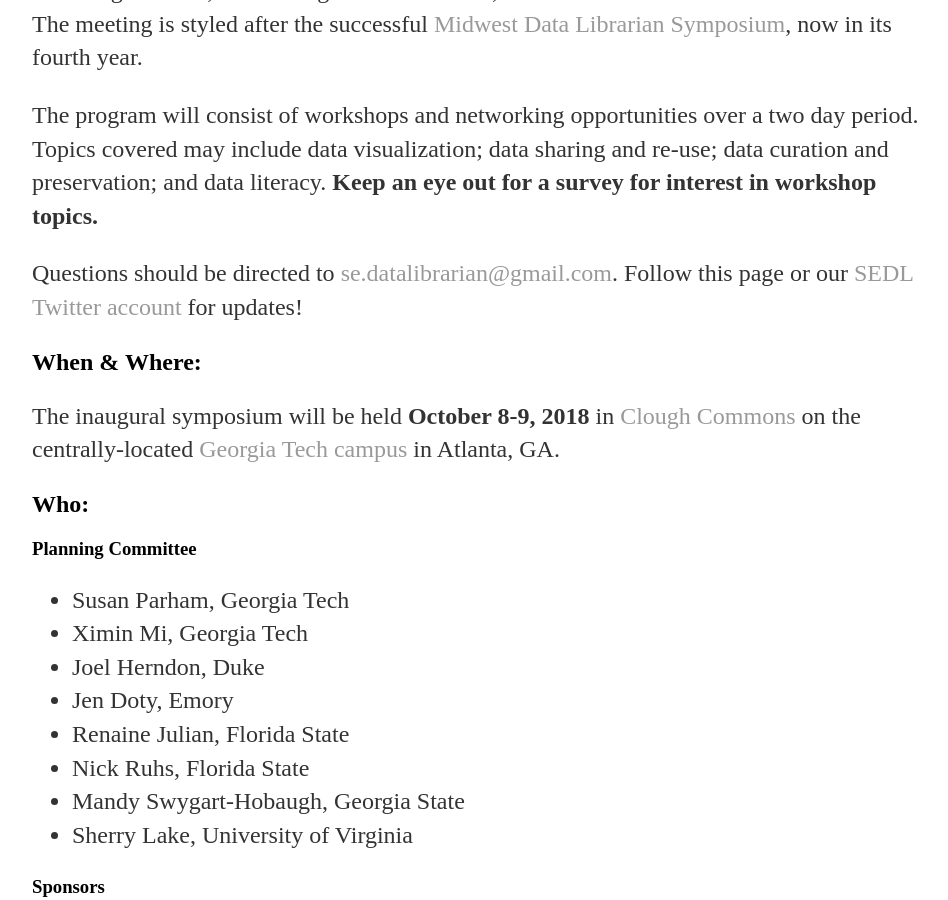
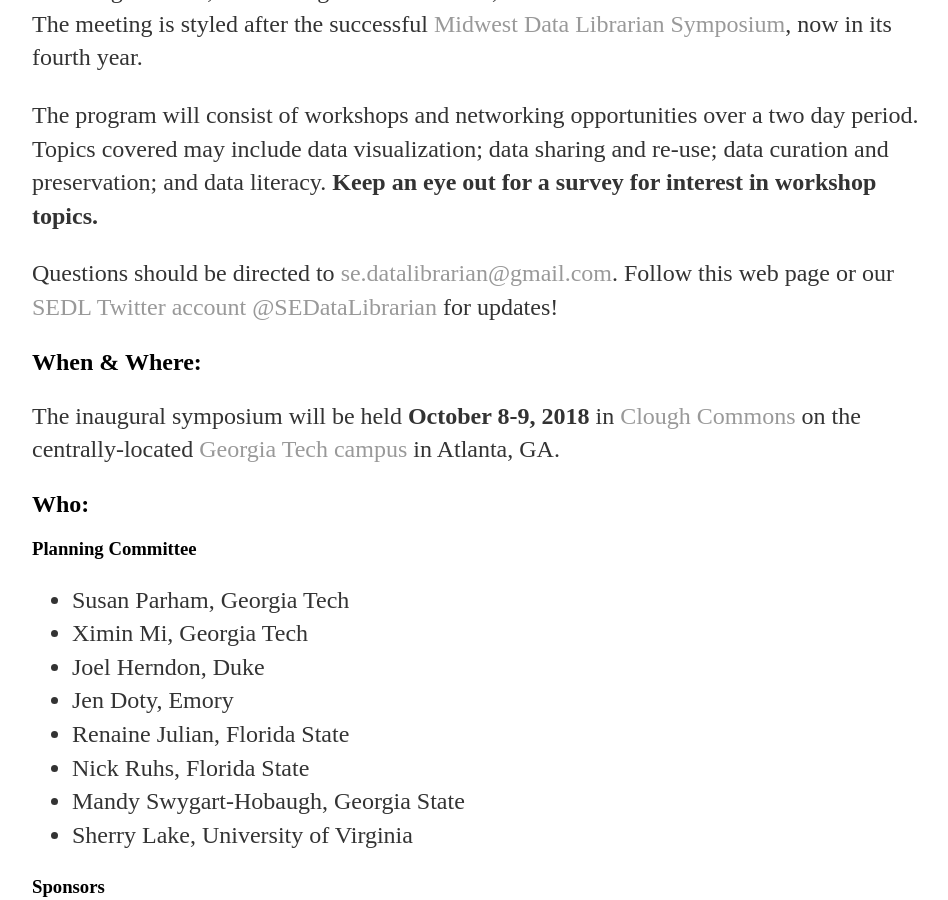
Before and after one commit to se-datalibrarian/test, a Jekyll site: the page built from about/index.html, in a window 1280 px wide and 900 px high, scrolled down 583 px. Shown: the whole window, without its empty margins (160-1108 px from the left). Built offline with Jekyll 4.4.1, drawn with Linux system fonts in a browser that asks for light colours.

Commit message:
Added twitter handle

```diff
--- a/about/index.html
+++ b/about/index.html
@@ -14,7 +14,7 @@
 The program will consist of workshops and networking opportunities over a two day period. Topics covered may include data visualization; data sharing and re-use; data curation and preservation; and data literacy. <strong>Keep an eye out for
 			a survey for interest in workshop topics.</strong>
 			</P>
-	<p>Questions should be directed to <a href="mailto:se.datalibrarian@gmail.com">se.datalibrarian@gmail.com</a>. Follow this page or our <a href="https://twitter.com/SEDataLibrarian">SEDL Twitter account</a> for updates! </p>
+	<p>Questions should be directed to <a href="mailto:se.datalibrarian@gmail.com">se.datalibrarian@gmail.com</a>. Follow this web page or our <a href="https://twitter.com/SEDataLibrarian">SEDL Twitter account</a> <a href="https://twitter.com/SEDataLibrarian">@SEDataLibrarian</a> for updates! </p>
 
 			<h2>When & Where:</h2>
 			<p>The inaugural symposium will be held <strong>October 8-9, 2018</strong> in <a href="http://clough.gatech.edu/">Clough Commons</a> on the centrally-located <a href="https://goo.gl/maps/KW8qctre1d72">Georgia Tech campus</a> in Atlanta, GA.</p>
```
